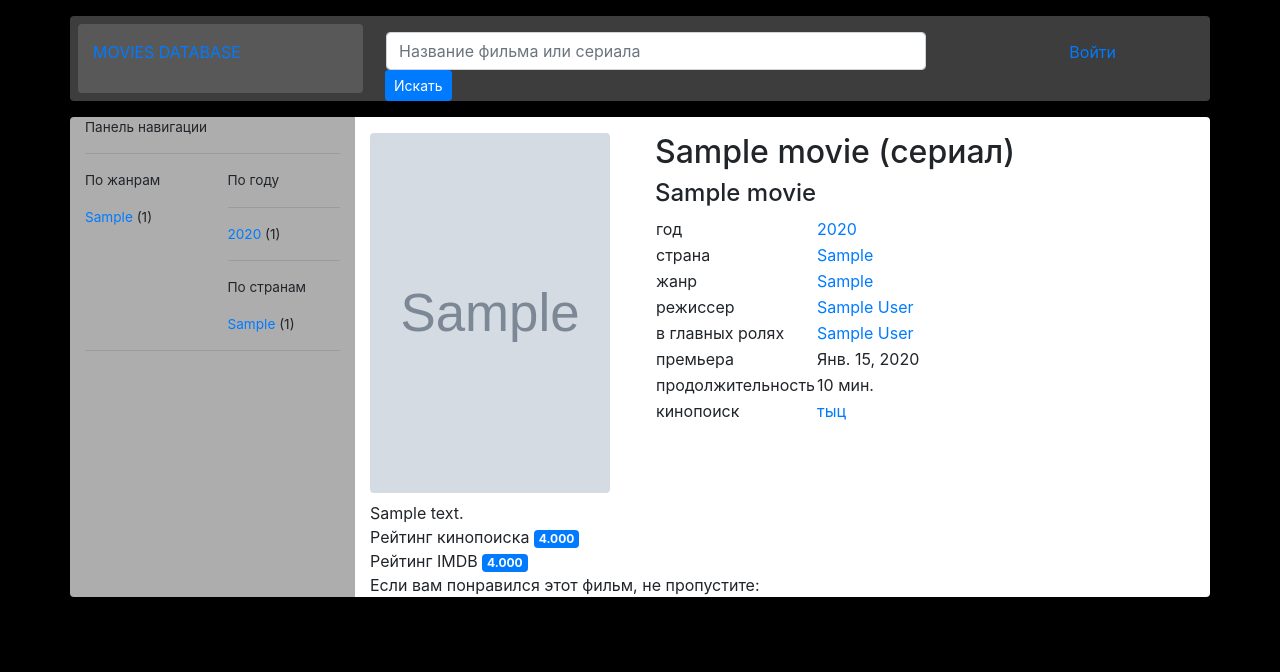
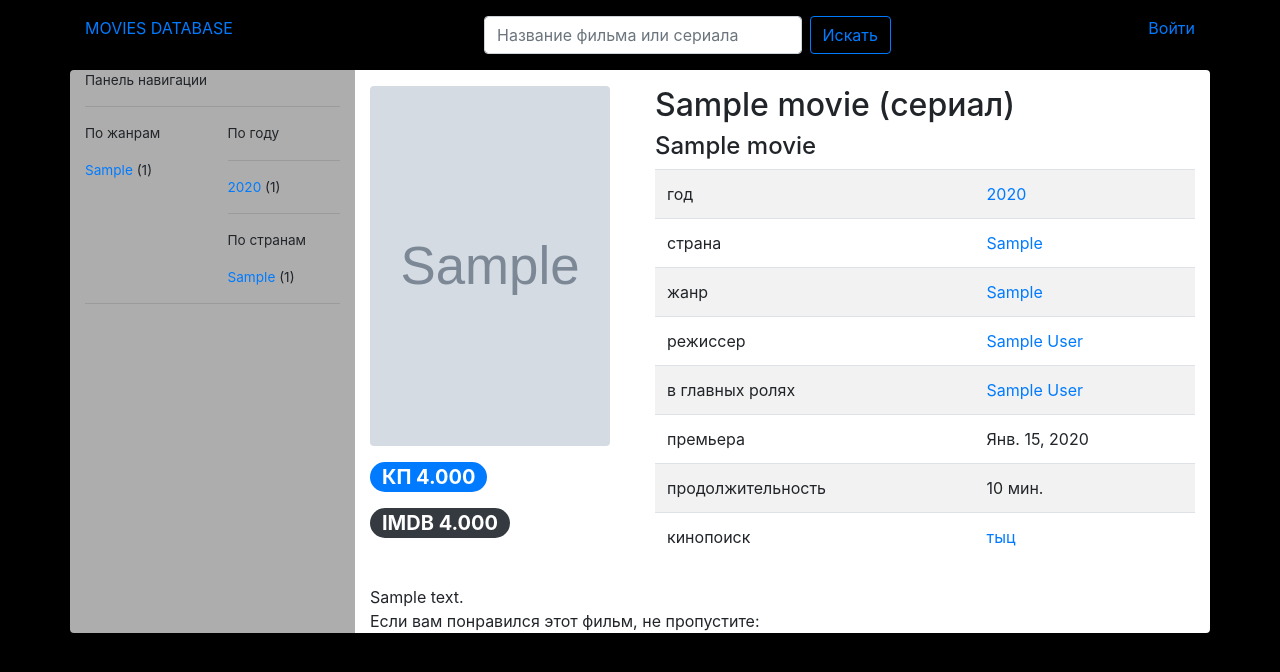
Before and after one commit to arehovski/movies_db, a Django app: page /movie/1 in a window 1280 px wide. Shown: the top 672 px of the page. Run offline with Django 3.2, Linux system fonts and the light colour scheme; tables that the repository leaves empty hold one stand-in row (values such as "Sample post"); grey boxes marked "Sample" are stand-in pictures; some libraries are stand-ins or nearby versions.

Commit message:
Added some bootstrap classes.

```diff
--- a/movies/forms.py
+++ b/movies/forms.py
@@ -33,6 +33,6 @@ class RegistrationForm(forms.ModelForm):
 
 class SearchForm(forms.Form):
     query = forms.CharField(label='', widget=forms.TextInput(attrs={
-        'class': 'form-control',
+        'class': 'form-control mr-sm-2 w-50',
         'placeholder': "Название фильма или сериала",
     }))
--- a/static/css/main.css
+++ b/static/css/main.css
@@ -5,27 +5,6 @@ body {
 .date {
     font-size: 1em;
     font-style: italic;
-}
-
-.article_header {
-    font-size: 1.3em;
-    text-decoration: underline;
-    margin: 10px;
-}
-
-.author {
-    font-style: inherit;
-    font-weight: bold;
-}
-
-.textarea {
-    width: 100%;
-    height: 100px;
-    resize: none;
-}
-
-.button {
-    float: right;
 }
 
 .errorlist {
@@ -39,3 +18,7 @@ body {
 .movie-genres {
     border-right: 1px solid #5f5f5f;
 }
+
+.badge{
+    font-size: 1.25em;
+}
--- a/templates/base.html
+++ b/templates/base.html
@@ -11,21 +11,19 @@
 </head>
 <body>
 <div class="container">
-    <div class="row mt-3 mb-3 header rounded" style="background-color: #3d3d3d">
+    <div class="row mt-3 mb-3 header rounded">
         {% block header %}
-            <div class="col-3 m-2 pt-3 pb-3 rounded" style="background-color: #585858">
+            <div class="col-3  rounded">
                 <a href="{% url 'home_page' %}">MOVIES DATABASE</a>
             </div>
-            <div class="col-6 pt-3 text-center">
-                <form method="get" action="{% url 'search' %}">
+            <div class="col-7">
+                <form method="get" action="{% url 'search' %}" class="justify-content-center form-inline my-2 my-lg-0">
                     {% search_form %}
-                    <div class="input-group-append">
-                        <button class="btn btn-primary btn-sm" type="submit">Искать</button>
-                    </div>
+                    <button class="btn btn-outline-primary my-2 my-sm-0" type="submit">Искать</button>
                 </form>
             </div>
             {% block login %}
-                <div class="col-2 login pt-4 text-right">
+                <div class="col-2 login text-right">
                     {% if user.is_authenticated %}
                         <p class="pt-2">Добро пожаловать, {% if user.is_staff %}
                             <a href="/admin/">{{ user.username }}</a>!
@@ -50,7 +48,7 @@
                         <div class="row">
                             <div class="col-2">
                                 <a href="{% url 'movie_view' pk=movie.id %}"><img
-                                        class="movie-list-poster rounded" height="180" width="120"
+                                        class="movie-list-poster img-thumbnail rounded" height="180" width="120"
                                         src="{{ movie.image.url }}" alt="movie-poster"></a>
                             </div>
                             <div class="col-8">
--- a/templates/director.html
+++ b/templates/director.html
@@ -12,7 +12,7 @@
             {% if person.name_en %}
                 <h4>{{ person.name_en }}</h4>
             {% endif %}
-            <table class="info">
+            <table class="table table-striped">
                 <tbody>
                 <tr>
                     <td>профессия</td>
@@ -47,7 +47,7 @@
         {% for movie in related_movies %}
             <div class="col-3">
                 <a href="{% url 'movie_view' pk=movie.id %}">
-                    <img class=" rounded" src="{{ movie.image.url }}" alt="movie-poster" height="150"
+                    <img class="img-thumbnail rounded" src="{{ movie.image.url }}" alt="movie-poster" height="150"
                          width="100">
                     <p>{{ movie.title }}</p>
                 </a>
--- a/templates/login.html
+++ b/templates/login.html
@@ -5,7 +5,7 @@
 {% endblock %}
 {% block body %}
     <div class="col-12 rounded" style="background-color: white">
-        <form class="text-center p-5" method="post" action="{% url 'login' %}">
+        <form class="form-group text-center p-5" method="post" action="{% url 'login' %}">
             {% csrf_token %}
             {% if form.errors %}
                 {% for error in form.non_field_errors %}
@@ -16,7 +16,7 @@
             {{ form.username }}<br/>
             <div>Пароль:</div>
             {{ form.password }}<br/>
-            <button type="submit">Log in</button>
+            <button class="btn btn-primary my-2" type="submit">Войти</button>
         </form>
         <div class="text-center">Еще нет аккаунта? <a href="{% url 'registration' %}">Зарегистрироваться</a></div>
     </div>
--- a/templates/movie.html
+++ b/templates/movie.html
@@ -4,6 +4,11 @@
     <div class="row mt-3 movie-info">
         <div class="col-4 movie-poster">
             <img class="rounded" src="{{ movie.image.url }}" alt="movie-poster" height="360" width="240">
+            <div><span class="badge badge-pill badge-primary mt-3">КП {{ movie.rating_kp }}</span>
+                    {% if movie.rating_imdb %}
+                        <span class="badge badge-pill badge-dark mt-3">IMDB {{ movie.rating_imdb }}</span>
+                    {% endif %}
+            </div>
         </div>
         <div class="col-8">
             <h2>
@@ -12,7 +17,7 @@
             {% if movie.title_en %}
                 <h4>{{ movie.title_en }}</h4>
             {% endif %}
-            <table class="info">
+            <table class="table table-striped">
                 <tbody>
                 <tr>
                     <td>год</td>
@@ -48,7 +53,8 @@
                     <td>в главных ролях</td>
                     <td>
                         {% for actor in movie.actors.all %}
-                            <a href="{% url 'actor_view' pk=actor.id %}">{{ actor }}{% if not forloop.last %},{% endif %}</a>
+                            <a href="{% url 'actor_view' pk=actor.id %}">
+                                {{ actor }}{% if not forloop.last %},{% endif %}</a>
                         {% endfor %}
                     </td>
                 </tr>
@@ -71,18 +77,13 @@
     <div class="row mt-2 movie-desc">
         <div class="col-12">
             <div>{{ movie.description }}</div>
-            <div>Рейтинг кинопоиска <span class="badge badge-primary">{{ movie.rating_kp }}</span></div>
-            <div>
-                {% if movie.rating_imdb %}
-                    Рейтинг IMDB <span class="badge badge-primary">{{ movie.rating_imdb }}</span>
-                {% endif %}
-            </div>
         </div>
         <div class="col-12">Если вам понравился этот фильм, не пропустите:</div>
         {% for sim_movie in similar_movies %}
             <div class="col-3">
                 <a href="{% url 'movie_view' pk=sim_movie.id %}">
-                    <img class=" rounded" src="{{ sim_movie.image.url }}" alt="movie-poster" height="150" width="100">
+                    <img class="img-thumbnail rounded" src="{{ sim_movie.image.url }}" alt="movie-poster" height="150"
+                         width="100">
                     <p>{{ sim_movie.title }}</p>
                 </a>
             </div>
--- a/templates/registration.html
+++ b/templates/registration.html
@@ -25,7 +25,7 @@
             {{ form.password }}<br/>
             Подтвердите пароль: *<br/>
             {{ form.repeat_password }}<br/>
-            <button type="submit">Register</button>
+            <button class="btn btn-primary my-2" type="submit">Зарегистрироваться</button>
             <div class="text-center">* Обязательные для заполнения поля.</div>
         </form>
         <div class="text-center">Уже есть аккаунт? <a href="{% url 'login' %}">Войти</a></div>
```
